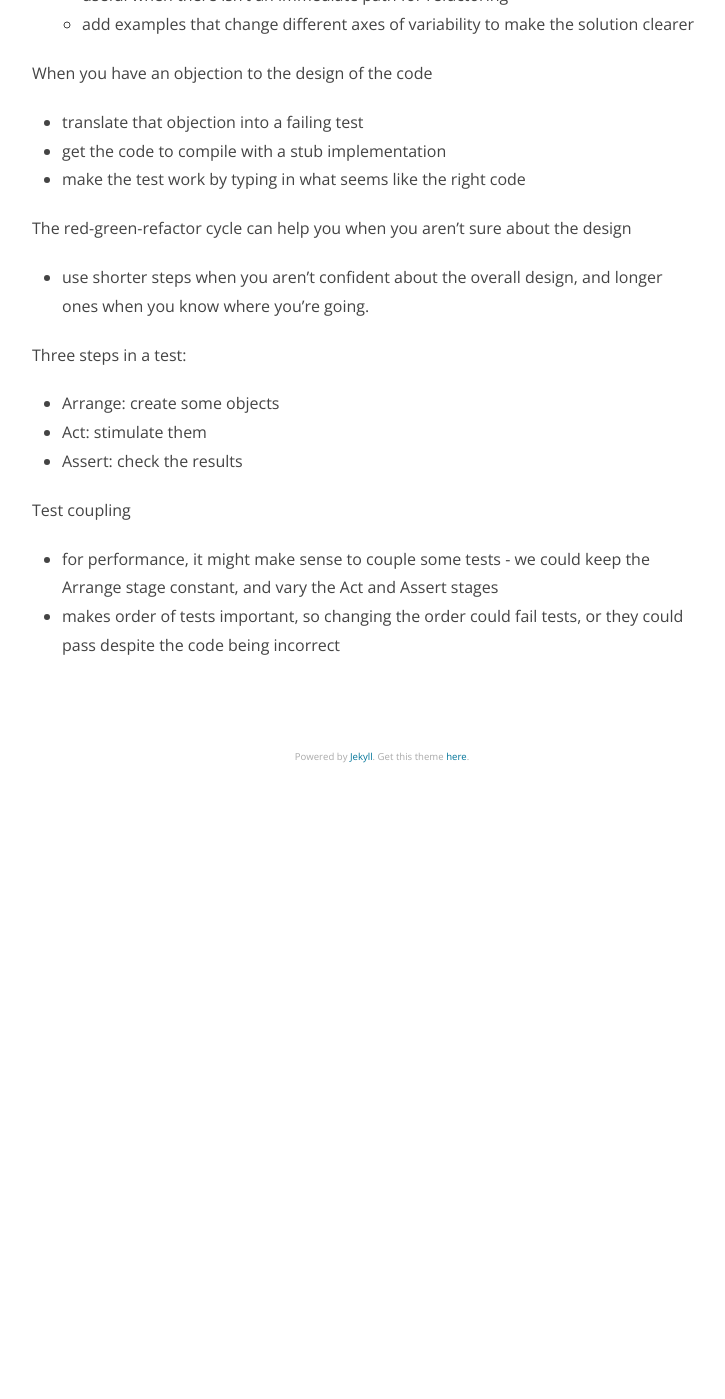
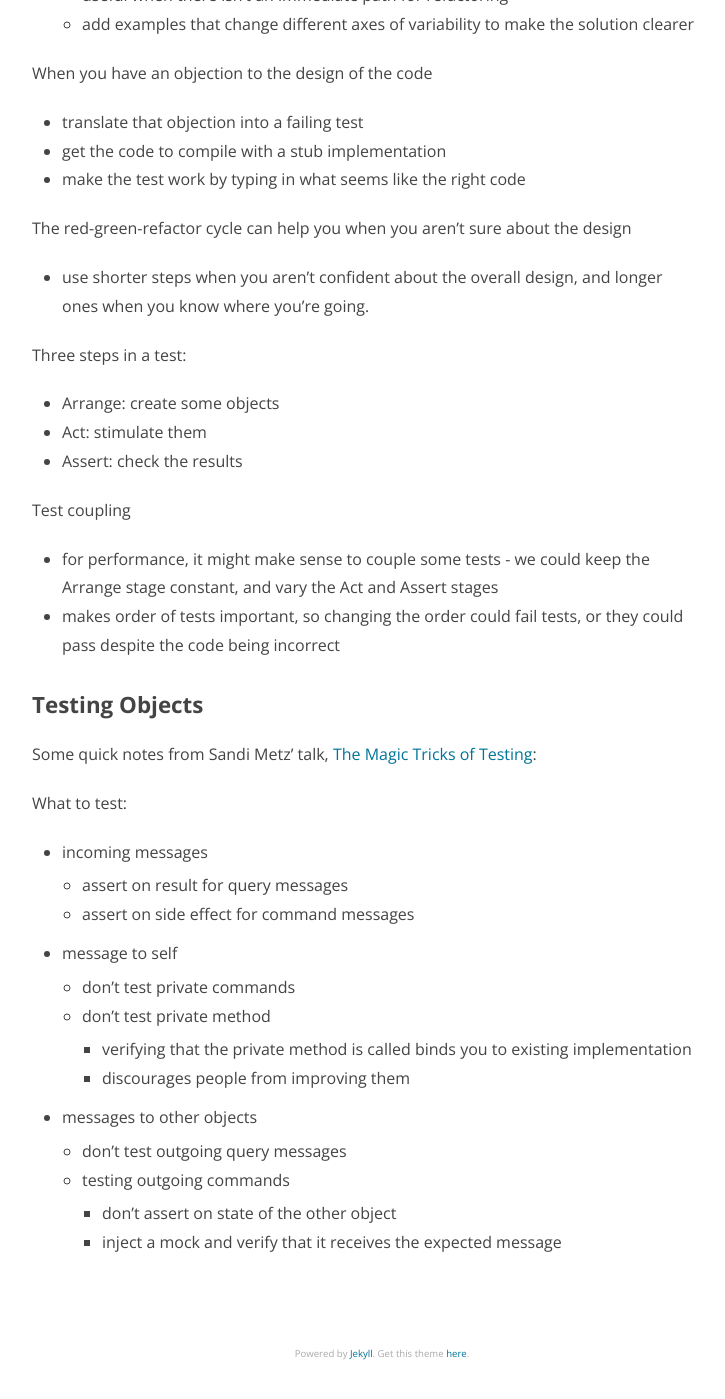
Before and after one commit to nithinbekal/nithinbekal.github.io, a Jekyll site: the page built from notes/testing.md, in a window 1280 px wide and 1400 px high, scrolled down 2208 px. Shown: the whole window, without its empty margins (258-983 px from the left). Built offline with Jekyll 4.4.1, drawn with Linux system fonts in a browser that asks for light colours; before the commit the page ends 3011 px from its top, so only the background shows below that.

Commit message:
Add notes, bookmarks, etc

```diff
--- a/notes/testing.md
+++ b/notes/testing.md
@@ -107,3 +107,26 @@ Test coupling
   Arrange stage constant, and vary the Act and Assert stages
 - makes order of tests important, so changing the order could fail tests,
   or they could pass despite the code being incorrect
+
+### Testing Objects
+
+Some quick notes from Sandi Metz' talk,
+[The Magic Tricks of Testing](https://www.youtube.com/watch?v=URSWYvyc42M):
+
+What to test:
+
+- incoming messages
+  - assert on result for query messages
+  - assert on side effect for command messages
+
+- message to self
+  - don't test private commands
+  - don't test private method
+    - verifying that the private method is called binds you to existing implementation
+    - discourages people from improving them
+
+- messages to other objects
+  - don't test outgoing query messages
+  - testing outgoing commands
+    - don't assert on state of the other object
+    - inject a mock and verify that it receives the expected message
```
Also changed, not shown: notes/code-reviews.md (+2 -2 lines), notes/object-oriented-design.md (+5 -0 lines), notes/open-close-principle.md (+4 -1 lines), notes/solid.md (+1 -1 lines).
